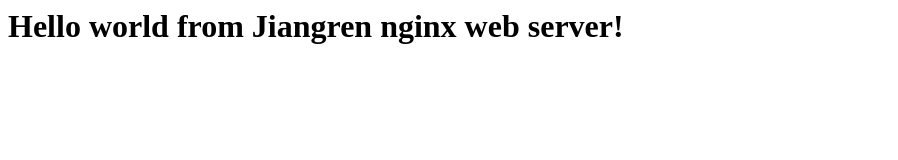
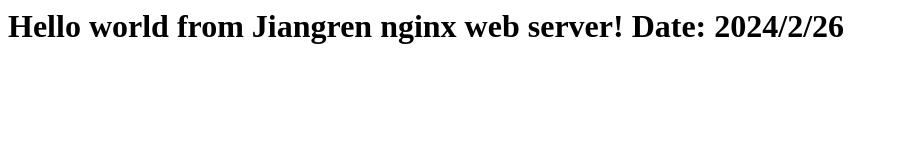
Before and after one commit to Tang233/docker-practice, a plain HTML site: page web-nginx/index.html in a window 1280 px wide. Shown: the whole page, without its empty margins (0-898 px from the left). Drawn offline with Linux system fonts and the light colour scheme.

Commit message:
Added timestamp to index.html

```diff
--- a/web-nginx/index.html
+++ b/web-nginx/index.html
@@ -1 +1,3 @@
-<h1>Hello world from Jiangren nginx web server!</h1>
+<h1>Hello world from Jiangren nginx web server!
+Date: 2024/2/26
+</h1>
```
